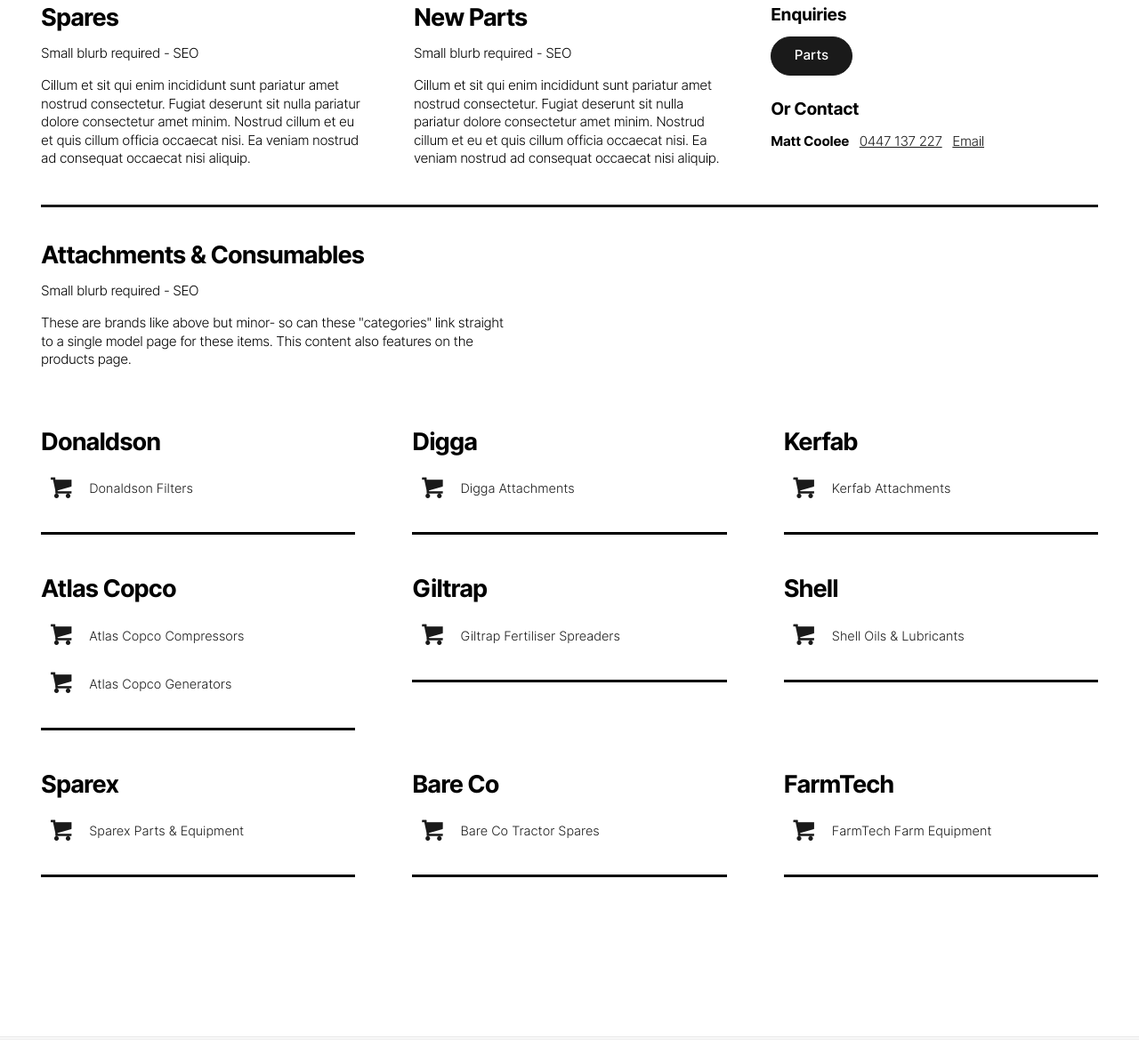
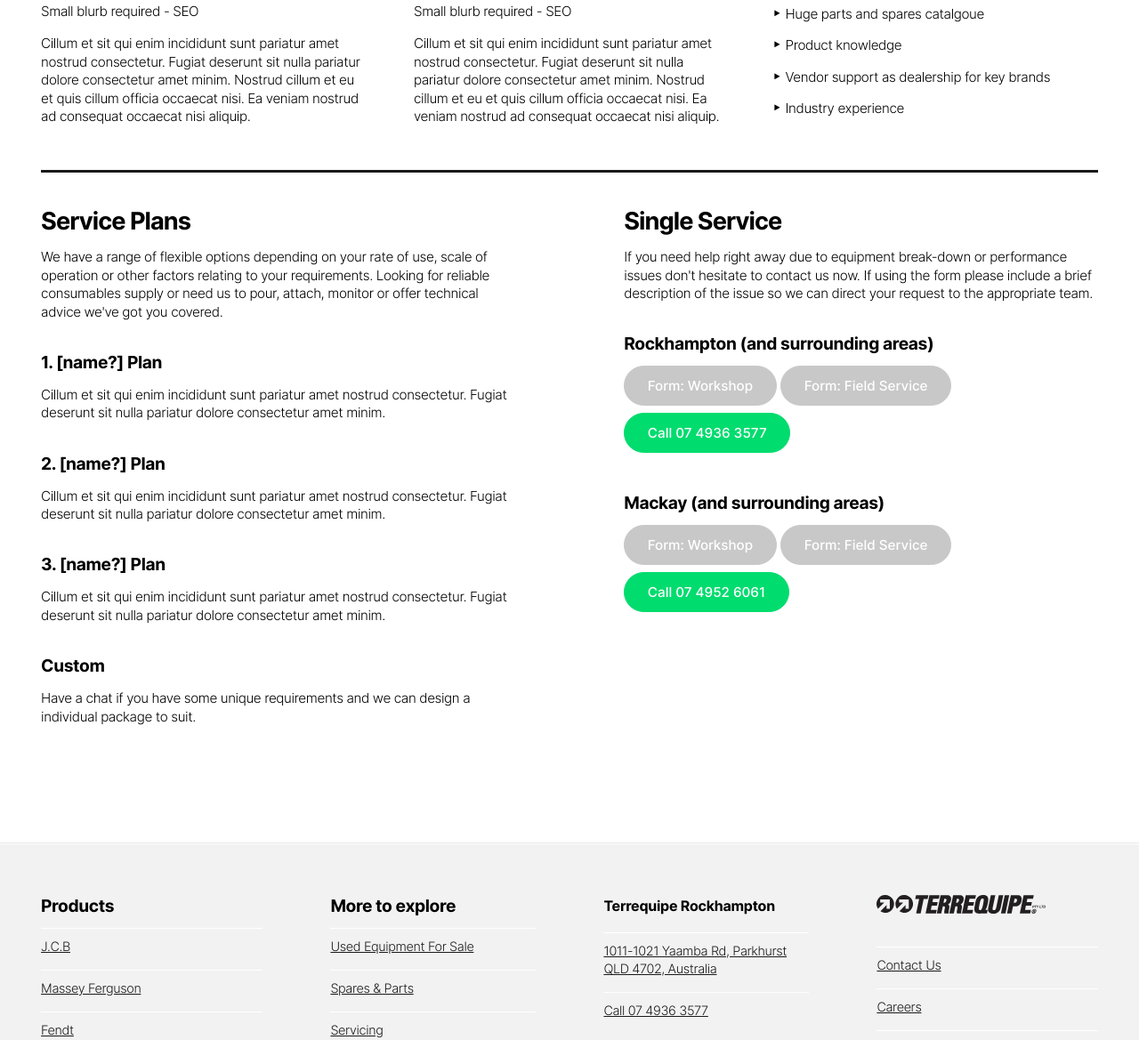
Before and after one commit to vaughanthompson/terrequipe, a plain HTML site: page servicing.html in a window 1280 px wide. Shown: the part 1044-2213 px from the top of the page at 89% size. Drawn offline with Linux system fonts and the light colour scheme; files whose address does not match are found by name; a web font is replaced by a local one.

Commit message:
servicing pg

```diff
--- a/spares.html
+++ b/servicing.html
@@ -104,10 +104,10 @@
             </span>
         </a>
         <nav>
-            <a href="/ourproducts.html" class="activeLink">Products</a>
+            <a href="/ourproducts.html">Products</a>
             <a href="/usedforsale">Used For Sale</a>
             <a href="/sparesparts">Spares</a>
-            <a href="/servicing">Servicing</a>
+            <a href="/servicing" class="activeLink">Servicing</a>
             <a href="/aboutus">About</a>
             <a href="/careers">Careers</a>
             <a href="/news">News</a>
@@ -135,11 +135,11 @@
                     <nav>
                         <a href="#">Home</a>
                         <i class="icon-triangle-right"></i>
-                        <a href="#" class="activeLink">Spares</a>
+                        <a href="#" class="activeLink">Servicing</a>
                     </nav>
                 </div>
-                <h1>Spares, Parts, Attachments &amp; Consumables</h1>
-                <p>At Terrequipe we have an impressive range of new parts as well as reliable sources for re-conditoned legacy spares. We also stock premium quality Shell oils and lubricants, Donaldson filters and a range of attachment brands for all your equipment needs.</p>
+                <h1>Workshop &amp; Field Servicing</h1>
+                <p>Supporting customers in Central Queensland with a range of parts and accessories, our service teams are second to none. With flexible packages we can tailor hours-based servicing plans for any size business- from single machine to fleet level operators.</p>
             </section>
             <section>
 
@@ -162,51 +162,15 @@
                             <div class="content rS cE">
                                 <section>
                                     <div>
-                                        <h1>Attachments</h1>
-                                        <p>We supply Digga, Kerfab and FarmTech.</p>
+                                        <h1>&nbsp;</h1>
+                                        <p>&nbsp;</p>
                                     </div>
                                 </section>
                             </div>
                         </div>
-                        <span data-src="/images/artdir/brand-jcb/backhoe/m.jpg"></span><!-- ph -->
-                        <span data-src="/images/artdir/brand-jcb/backhoe/l.jpg" data-media="(min-width: 1000px)"></span><!-- desktop -->
-                        <span data-src="/images/artdir/brand-jcb/backhoe/xl.jpg.jpg" data-media="(min-width: 1600px)"></span><!-- lgdesktop -->
-                    </div>
-                </article>
-
-                <article>
-                    <div class="picturefill-background largeH"><!-- multply lighten here-->
-                        <div class="contentHdr bgoverlay2 lighttext"><!-- gradient or straight bgoverlay here-->
-                            <div class="content rS cE">
-                                <section>
-                                    <div>
-                                        <h1>Shell</h1>
-                                        <p>A huge range of lubricants for specific equipment specifications.</p>
-                                    </div>
-                                </section>
-                            </div>
-                        </div>
-                        <span data-src="/images/artdir/brand-jcb/telehandler/m.jpg"></span><!-- ph -->
-                        <span data-src="/images/artdir/brand-jcb/telehandler/l.jpg" data-media="(min-width: 1000px)"></span><!-- desktop -->
-                        <span data-src="/images/artdir/brand-jcb/telehandler/xl.jpg" data-media="(min-width: 1600px)"></span><!-- lgdesktop -->
-                    </div>
-                </article>
-
-                <article>
-                    <div class="picturefill-background largeH"><!-- multply lighten here-->
-                        <div class="contentHdr bgoverlay2 lighttext"><!-- gradient or straight bgoverlay here-->
-                            <div class="content rS cE">
-                                <section>
-                                    <div>
-                                        <h1>Sparex</h1>
-                                        <p>Parts &amp; Equipment</p>
-                                    </div>
-                                </section>
-                            </div>
-                        </div>
-                        <span data-src="/images/artdir/brand-jcb/fastrac/m.jpg"></span><!-- ph -->
-                        <span data-src="/images/artdir/brand-jcb/fastrac/l.jpg" data-media="(min-width: 1000px)"></span><!-- desktop -->
-                        <span data-src="/images/artdir/brand-jcb/fastrac/xl.jpg" data-media="(min-width: 1600px)"></span><!-- lgdesktop -->
+                        <span data-src="/images/artdir/servicing/m.jpg"></span><!-- ph -->
+                        <span data-src="/images/artdir/servicing/l.jpg" data-media="(min-width: 1000px)"></span><!-- desktop -->
+                        <span data-src="/images/artdir/servicing/xl.jpg" data-media="(min-width: 1600px)"></span><!-- lgdesktop -->
                     </div>
                 </article>
             </div>
@@ -215,159 +179,79 @@
 
         <article>
             <section>
-                <h3>Spares</h3>
+                <h3>Workshop Servicing</h3>
                 <p>Small blurb required - SEO</p>
                 <p>Cillum et sit qui enim incididunt sunt pariatur amet nostrud consectetur. Fugiat deserunt sit nulla pariatur dolore consectetur amet minim. Nostrud cillum et eu et quis cillum officia occaecat nisi. Ea veniam nostrud ad consequat occaecat nisi aliquip.</p>
             </section>
             <section>
-                <h3>New Parts</h3>
+                <h3>Field Servicing</h3>
                 <p>Small blurb required - SEO</p>
                 <p>Cillum et sit qui enim incididunt sunt pariatur amet nostrud consectetur. Fugiat deserunt sit nulla pariatur dolore consectetur amet minim. Nostrud cillum et eu et quis cillum officia occaecat nisi. Ea veniam nostrud ad consequat occaecat nisi aliquip.</p>
 
             </section>
             <section>
-                <h5>Enquiries</h5>
-                <a href="#" class="ctaButton">Parts</a>
-                <!-- on brandlandings can be take the brand / subject and push to contact page for submission? I'm not sure in page contact form is as viable for this site -->
-
-                <br><br>
-                <h5>Or Contact</h5>
-                <p><strong>Matt Coolee</strong>
-                    &nbsp;&nbsp;<a href="tel:0447137227">0447 137 227</a>
-                    &nbsp;&nbsp;<a href="mailto:matt.coolee@terrequipe.com.au">Email</a></p>
+                <h3>One-Stop Shop</h3>
+                <ul class="featureList">
+                    <li>Huge parts and spares catalgoue</li>
+                    <li>Product knowledge</li>
+                    <li>Vendor support as dealership for key brands</li>
+                    <li>Industry experience</li>
+                </ul>
             </section>
     </article>
 
     <hr>
 
+    <article>
+        <section>
+            <h3>Service Plans</h3>
+
+            <p>We have a range of flexible options depending on your rate of use, scale of operation or other factors relating to your requirements. Looking for reliable consumables supply or need us to pour, attach, monitor or offer technical advice we've got you covered.</p>
+
+            <br>
+
+            <h5>1. [name?] Plan</h5>
+            <p>Cillum et sit qui enim incididunt sunt pariatur amet nostrud consectetur. Fugiat deserunt sit nulla pariatur dolore consectetur amet minim. </p>
+            <br>
 
 
+            <h5>2. [name?] Plan</h5>
+            <p>Cillum et sit qui enim incididunt sunt pariatur amet nostrud consectetur. Fugiat deserunt sit nulla pariatur dolore consectetur amet minim. </p>
+            <br>
 
+            <h5>3. [name?] Plan</h5>
+            <p>Cillum et sit qui enim incididunt sunt pariatur amet nostrud consectetur. Fugiat deserunt sit nulla pariatur dolore consectetur amet minim. </p>
+            <br>
 
-    <article class="subhead">
-        <section>
-
-            <h3>Attachments &amp; Consumables</h3>
-            <p>Small blurb required - SEO</p>
-            <p>These are brands like above but minor- so can these "categories" link straight to a single model page for these items. This content also features on the products page.</p>
+            <h5>Custom</h5>
+            <p>Have a chat if you have some unique requirements and we can design a individual package to suit.</p>
         </section>
         <section>
+            <h3>Single Service</h3>
+            <p>If you need help right away due to equipment break-down or performance issues don't hesitate to contact us now. If using the form please include a brief description of the issue so we can direct your request to the appropriate team.</p>
+
+            <br>
+
+            <h5>Rockhampton (and surrounding areas)</h5>
+            <a href="#" class="ctaButton">Form: Workshop</a>
+            <a href="#" class="ctaButton">Form: Field Service</a><br>
+            <a href="tel:0749363577" title="Click to call now" class="ctaButton ctaShop">Call 07 4936 3577</a>
+
+            <br>
+            <br>
+            <br>
+
+            <h5>Mackay (and surrounding areas)</h5>
+            <a href="#" class="ctaButton">Form: Workshop</a>
+            <a href="#" class="ctaButton">Form: Field Service</a><br>
+            <a href="tel:0749526061" title="Click to call now" class="ctaButton ctaShop">Call 07 4952 6061</a>
+
         </section>
+
 </article>
 
 
 
-
-    <div class="catList navs">
-
-        <div class="catGroup">
-
-            <div class="catItem">
-                <div class="gridContent">
-                    <h3>Donaldson</h3>
-                    <nav class="smallGrid">
-                        <a href="/cat.html">
-                            <i class="icon icon-shopping-cart"></i>
-                            <span>Donaldson Filters</span>
-                        </a>
-                    </nav>
-                </div>
-            </div>
-            <div class="catItem">
-                <div class="gridContent">
-                    <h3>Digga</h3>
-                    <nav class="smallGrid">
-                        <a href="/cat.html">
-                            <i class="icon icon-shopping-cart"></i>
-                            <span>Digga Attachments</span>
-                        </a>
-                    </nav>
-                </div>
-            </div>
-            <div class="catItem">
-                <div class="gridContent">
-                    <h3>Kerfab</h3>
-                    <nav class="smallGrid">
-                        <a href="/cat.html">
-                            <i class="icon icon-shopping-cart"></i>
-                            <span>Kerfab Attachments</span>
-                        </a>
-                    </nav>
-                </div>
-            </div>
-            <div class="catItem">
-                <div class="gridContent">
-                    <h3>Atlas Copco</h3>
-                    <nav class="smallGrid">
-                        <a href="/cat.html">
-                            <i class="icon icon-shopping-cart"></i>
-                            <span>Atlas Copco Compressors</span>
-                        </a>
-                        <a href="/cat.html">
-                            <i class="icon icon-shopping-cart"></i>
-                            <span>Atlas Copco Generators</span>
-                        </a>
-                    </nav>
-                </div>
-            </div>
-            <div class="catItem">
-                <div class="gridContent">
-                    <h3>Giltrap</h3>
-                    <nav class="smallGrid">
-                        <a href="/cat.html">
-                            <i class="icon icon-shopping-cart"></i>
-                            <span>Giltrap Fertiliser Spreaders</span>
-                        </a>
-                    </nav>
-                </div>
-            </div>
-            <div class="catItem">
-                <div class="gridContent">
-                    <h3>Shell</h3>
-                    <nav class="smallGrid">
-                        <a href="/cat.html">
-                            <i class="icon icon-shopping-cart"></i>
-                            <span>Shell Oils &amp; Lubricants</span>
-                        </a>
-                    </nav>
-                </div>
-            </div>
-            <div class="catItem">
-                <div class="gridContent">
-                    <h3>Sparex</h3>
-                    <nav class="smallGrid">
-                        <a href="/cat.html">
-                            <i class="icon icon-shopping-cart"></i>
-                            <span>Sparex Parts &amp; Equipment</span>
-                        </a>
-                    </nav>
-                </div>
-            </div>
-            <div class="catItem">
-                <div class="gridContent">
-                    <h3>Bare Co</h3>
-                    <nav class="smallGrid">
-                        <a href="/cat.html">
-                            <i class="icon icon-shopping-cart"></i>
-                            <span>Bare Co Tractor Spares</span>
-                        </a>
-                    </nav>
-                </div>
-            </div>
-            <div class="catItem">
-                <div class="gridContent">
-                    <h3>FarmTech</h3>
-                    <nav class="smallGrid">
-                        <a href="/cat.html">
-                            <i class="icon icon-shopping-cart"></i>
-                            <span>FarmTech Farm Equipment</span>
-                        </a>
-                    </nav>
-                </div>
-            </div>
-
-        </div>
-    </div>
 
 
 
--- a/stylus/defaults.styl
+++ b/stylus/defaults.styl
@@ -19,10 +19,12 @@
 brand1 = rgba(26,26,26,1.0) //#
 brand2 = rgba(0,0,0,1.0) //#
 brand3 = rgba(100,100,100,1.0) //#
-brand4 = rgba(150,150,150,1.0) //#
+brand4 = rgba(200,200,200,1.0) //#
 brand5 = rgba(255,255,255,1.0) //#
 brand6 = rgba(255,0,0,1.0) //#
 
+good = rgba(0,220,110,1.0)
+alert = red
 
 white = rgba(255,255,255,1.0)
 whiteAlp90 = rgba(255,255,255,0.9)
--- a/stylus/elements.styl
+++ b/stylus/elements.styl
@@ -77,7 +77,7 @@
     color: white
     background-color: brand3
     padding: padXXS padXS padXXS padXS
-    margin-bottom: 7px
+    margin-bottom: marXXS*0.6
     display: inline-block
     white-space: nowrap
     border-radius: 2em
@@ -87,19 +87,25 @@
     color: white !important
 a.ctaButton
     border-radius: 50px
-    background: brand1
+    background: brand4
     color: white !important
     font-size: 0.95em
     font-weight:500
-    border: 1px solid brand1
-    padding:padXXS*.9 padStd padXXS padStd
+    border: 1px solid brand4
+    padding:padXXS padStd padXXS padStd
     //margin-right:marXXS
     display: inline-flex
     justify-content: space-between
     transition: 0.2s
     white-space: normal
+a.ctaButton.ctaShop
+    background: good
+    border-color: good
+    color: white !important
+
 nav a.ctaButton
     background:none
+    border-color: brand1
     color:brand1 !important
     margin-left: 0
     margin-right: marXS
```
Also changed, not shown: home.html (+24 -39 lines), products.html (+2 -2 lines), css/styles.css, images/artdir/servicing/l.jpg (added), images/artdir/servicing/m.jpg (added), images/artdir/servicing/s.jpg (added), images/artdir/servicing/xl.jpg (added). Lines whose indentation alone changed are shown as unchanged.
